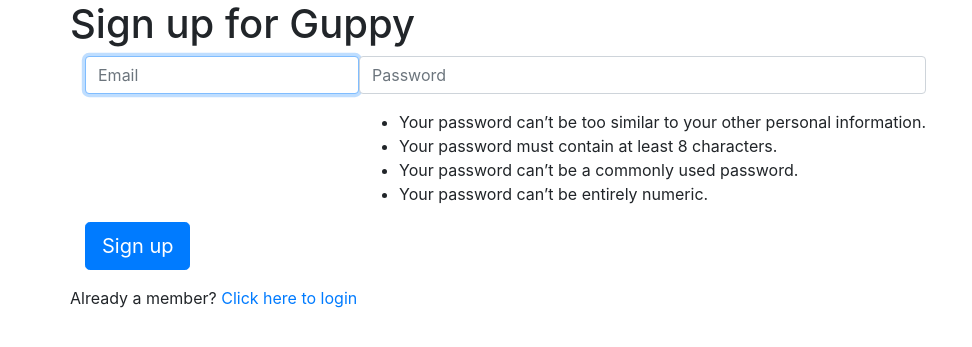
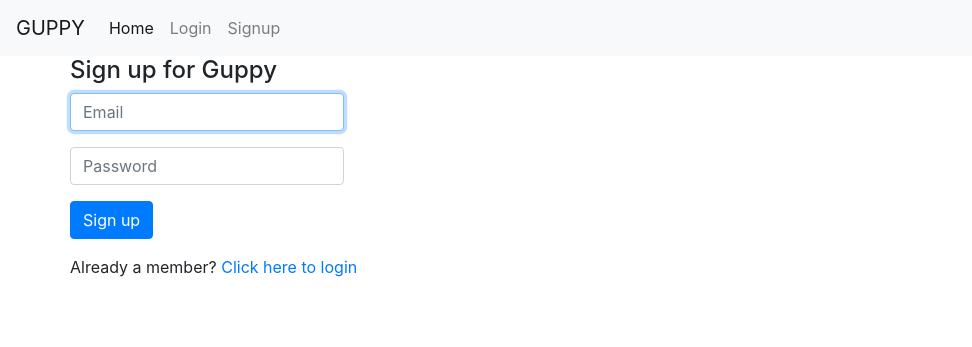
Before and after one commit to guppyco/fishbowl, a Django app: page /signup/ in a window 1280 px wide. Shown: the top 347 px of the page, without its empty margins (0-972 px from the left). Run offline with Django 3.2, Linux system fonts and the light colour scheme; some libraries are stand-ins or nearby versions.

Commit message:
Update account pages

```diff
--- /dev/null
+++ b/accounts/context_processors.py
@@ -0,0 +1,7 @@
+from django.conf import settings
+
+
+def extra_context(request):
+    return {
+        "base_url": settings.BASE_URL,
+    }
--- a/accounts/forms.py
+++ b/accounts/forms.py
@@ -1,7 +1,7 @@
 # accounts/forms.py
 
 from crispy_forms.helper import FormHelper
-from crispy_forms.layout import Field, Layout
+from crispy_forms.layout import Div, Field, Layout
 
 from django.contrib.auth.forms import (
     AuthenticationForm,
@@ -21,19 +21,24 @@
     def __init__(self, *args, **kargs):
         super().__init__(*args, **kargs)
         del self.fields["password2"]
+        self.fields["password1"].help_text = None
         # TODO: Update when django-crispy-forms gets updated.
         self.helper = FormHelper(self)
         self.helper.layout = Layout()
         for field_name, field in list(self.fields.items()):
             self.helper.layout.append(
-                Field(
-                    field_name,
-                    placeholder=field.label,
-                    css_class="form-control mb-3",
+                Div(
+                    Field(
+                        field_name,
+                        placeholder=field.label,
+                        css_class="form-control",
+                    ),
+                    css_class="form-group mb-3",
                 )
             )
         self.helper.form_show_labels = False
         self.helper.form_tag = False
+        self.helper.help_text = False
 
     class Meta:
         model = UserProfile
@@ -52,10 +57,13 @@
         self.helper.layout = Layout()
         for field_name, field in list(self.fields.items()):
             self.helper.layout.append(
-                Field(
-                    field_name,
-                    placeholder=field.label,
-                    css_class="form-control mb-3",
+                Div(
+                    Field(
+                        field_name,
+                        placeholder=field.label,
+                        css_class="form-control",
+                    ),
+                    css_class="form-group mb-3",
                 )
             )
         self.helper.form_show_labels = False
--- a/accounts/templates/accounts/profile.html
+++ b/accounts/templates/accounts/profile.html
@@ -7,7 +7,7 @@
 {% block user_profile %}
 
 <div class="row">
-  <div class="col-12"><h3>Email: {{ user.email }}</h3></div>
+  <div class="col-12"><h4>Email: {{ user.email }}</h4></div>
   <div class="col-12">
   {% if user.is_authenticated %}
     <a href="{% url 'logout' %}">Logout</a>
--- a/accounts/templates/accounts/signup.html
+++ b/accounts/templates/accounts/signup.html
@@ -8,18 +8,24 @@
 
 {% block signup %}
 <div>
-  <h1 class="row">Sign up for Guppy</h1>
+  <h4 class="row">Sign up for Guppy</h4>
+  {% if messages %}
+    {% for message in messages %}
+    <div class="row alert {{ message.tags }} alert-dismissible fade show" role="alert">
+      <button type="button" class="close" data-dismiss="alert" aria-label="Close">
+        <span aria-hidden="true">&times;</span>
+      </button>
+      {{ message }}
+    </div>
+    {% endfor %}
+  {% endif %}
   <div class="row clearfix"></div>
   <div class="row">
-    <form class="signup-login-form col-12" action="" method="POST">{% csrf_token %}
-      <div class="input-group" id="signup-form">
-        {% crispy signup_form %}
-      </div>
-      <div class="row row-spacer-2 clearfix"></div>
-      <button class="btn btn-lg btn-primary" type="submit" name="signup" value="Get $$$$$">Sign up</button>
+    <form class="signup-login-form" action="" method="POST">{% csrf_token %}
+      {% crispy signup_form %}
+      <button type="submit" class="btn btn-primary" name="signup" value="Get $$$$$">Sign up</button>
     </form>
   </div>
-  <div class="row row-spacer-2 clearfix"></div>
   <div class="row">
     <p>Already a member? <a href="{% url 'login' %}{{ next }}">Click here to login</a></p>
   </div>
--- a/templates/index.html
+++ b/templates/index.html
@@ -8,6 +8,34 @@
     <link rel="stylesheet" type="text/css" href="{% static 'bootstrap/dist/css/bootstrap.css' %}" crossorigin="anonymous">
   </head>
   <body>
+    <nav class="navbar navbar-expand-lg navbar-light bg-light">
+      <a class="navbar-brand" href="{{ base_url }}">GUPPY</a>
+      <button class="navbar-toggler" type="button" data-toggle="collapse" data-target="#navbarNav" aria-controls="navbarNav" aria-expanded="false" aria-label="Toggle navigation">
+        <span class="navbar-toggler-icon"></span>
+      </button>
+      <div class="collapse navbar-collapse" id="navbarNav">
+        <ul class="navbar-nav">
+          <li class="nav-item active">
+            <a class="nav-link" href="{{ base_url }}">Home <span class="sr-only">(current)</span></a>
+          </li>
+          {% if user.is_authenticated %}
+          <li class="nav-item">
+            <a class="nav-link" href="{% url 'user_profile' %}">My Account</a>
+          </li>
+          <li class="nav-item">
+            <a class="nav-link" href="{% url 'logout' %}">Logout</a>
+          </li>
+          {% else %}
+          <li class="nav-item">
+            <a class="nav-link" href="{% url 'login' %}">Login</a>
+          </li>
+          <li class="nav-item">
+            <a class="nav-link" href="{% url 'signup' %}">Signup</a>
+          </li>
+          {% endif %}
+        </ul>
+      </div>
+    </nav>
     <div class="container">
       {% block "content" %}{% endblock %}
       {% block signup %}{% endblock %}
```
Also changed, not shown: accounts/templates/accounts/login.html (+7 -14 lines), settings/base.py (+12 -1 lines).
